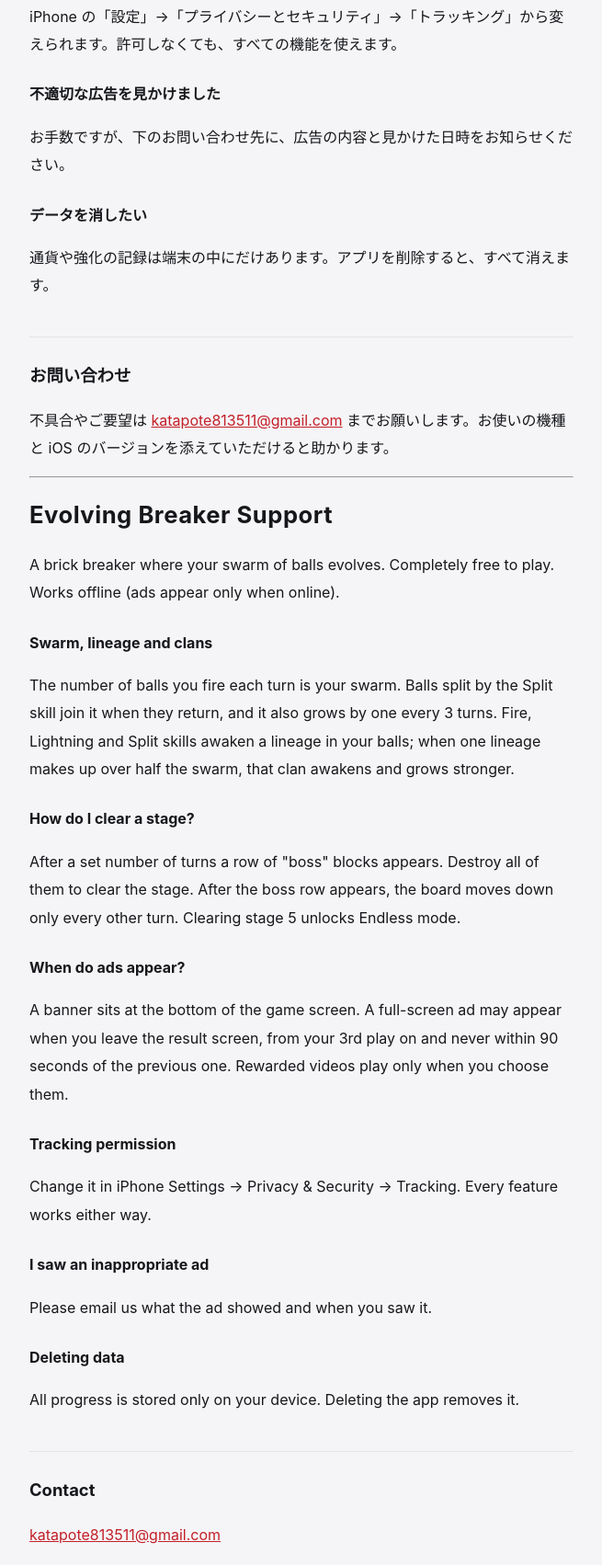
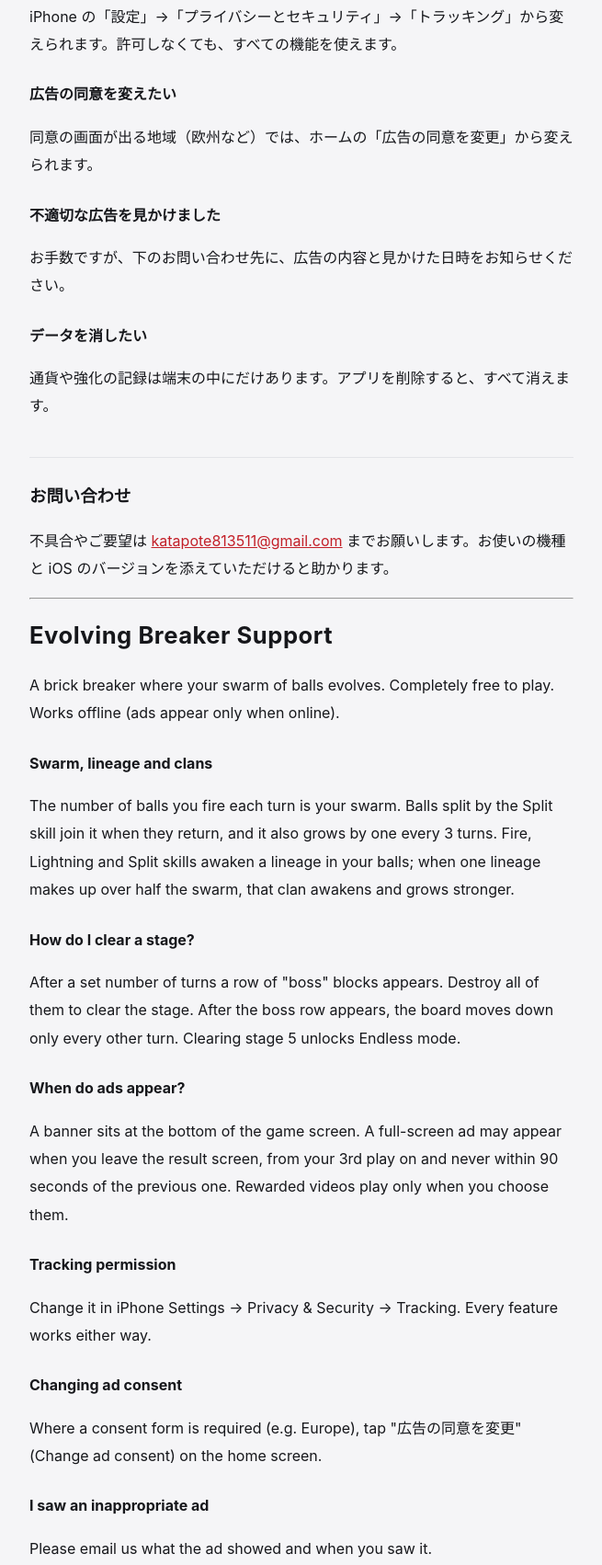
Before and after one commit to katapote/katapote.github.io, a plain HTML site: page evo-breaker/support.html in a window 1280 px wide. Shown: the part 934-2636 px from the top of the page at 92% size, without its empty margins (312-967 px from the left). Drawn offline with Linux system fonts and the light colour scheme.

Commit message:
evo-breaker: mention the ad consent button

```diff
--- a/evo-breaker/support.html
+++ b/evo-breaker/support.html
@@ -26,6 +26,9 @@
 <h3>トラッキングの許可を変えたい</h3>
 <p>iPhone の「設定」→「プライバシーとセキュリティ」→「トラッキング」から変えられます。許可しなくても、すべての機能を使えます。</p>
 
+<h3>広告の同意を変えたい</h3>
+<p>同意の画面が出る地域（欧州など）では、ホームの「広告の同意を変更」から変えられます。</p>
+
 <h3>不適切な広告を見かけました</h3>
 <p>お手数ですが、下のお問い合わせ先に、広告の内容と見かけた日時をお知らせください。</p>
 
@@ -47,6 +50,8 @@
 <p>A banner sits at the bottom of the game screen. A full-screen ad may appear when you leave the result screen, from your 3rd play on and never within 90 seconds of the previous one. Rewarded videos play only when you choose them.</p>
 <h3>Tracking permission</h3>
 <p>Change it in iPhone Settings → Privacy &amp; Security → Tracking. Every feature works either way.</p>
+<h3>Changing ad consent</h3>
+<p>Where a consent form is required (e.g. Europe), tap "広告の同意を変更" (Change ad consent) on the home screen.</p>
 <h3>I saw an inappropriate ad</h3>
 <p>Please email us what the ad showed and when you saw it.</p>
 <h3>Deleting data</h3>
```
Also changed, not shown: evo-breaker/privacy.html (+2 -2 lines).
